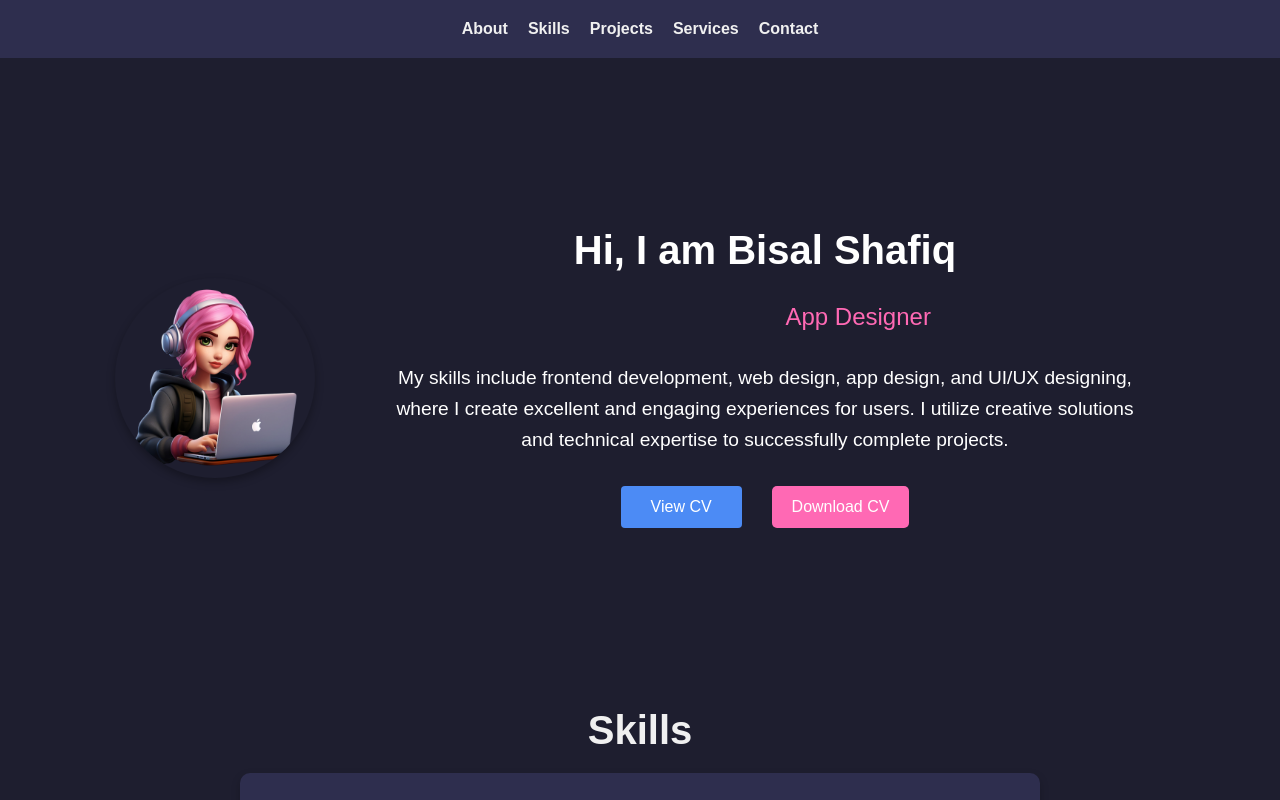
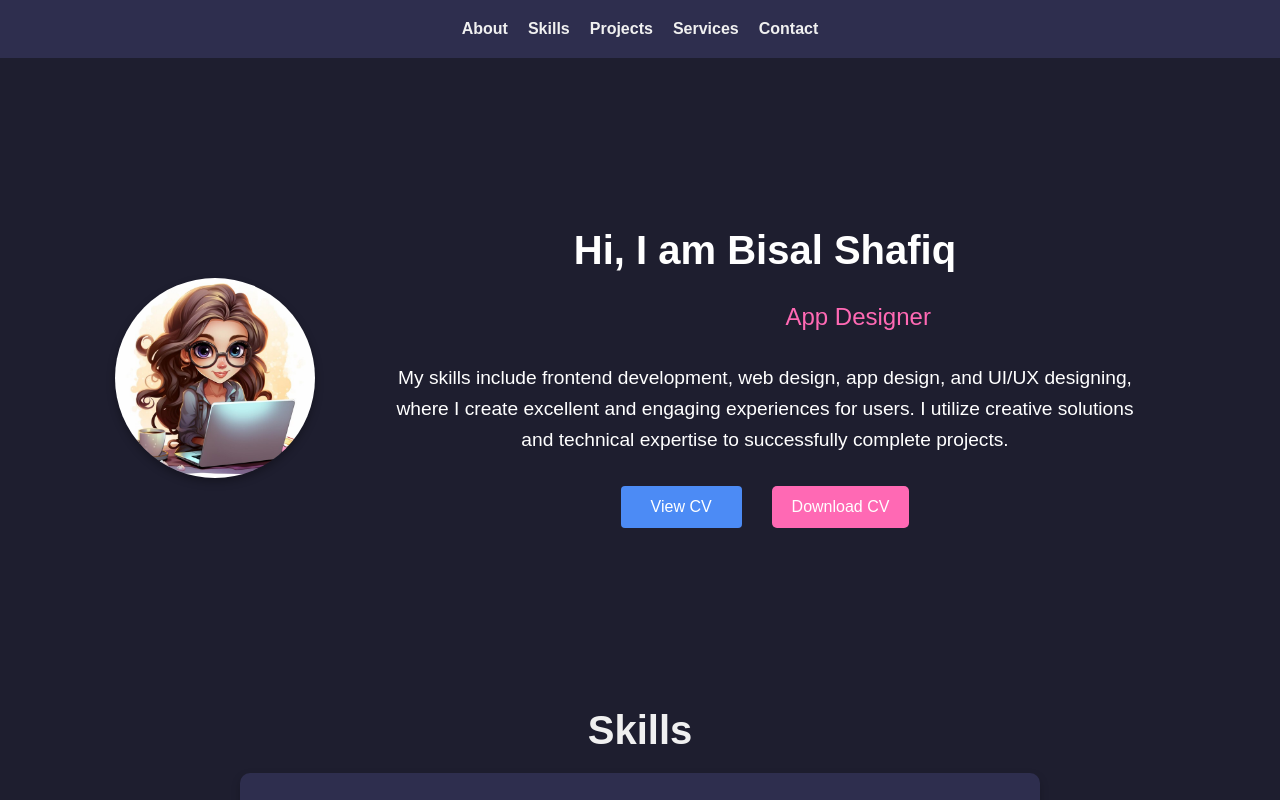
Before and after one commit to Bisal-Shafiq/my-portfolio, a Next.js app: page / in a window 1280 px wide. Shown: the top 800 px of the page. Built offline with nearby package versions, Linux system fonts and the light colour scheme.

Commit message:
Update About.tsx

```diff
--- a/app/compoent/About.tsx
+++ b/app/compoent/About.tsx
@@ -15,7 +15,7 @@ export default function About() {
       <div className="aboutContent">
         <div className="imageContainer">
           {/* Using the Next.js Image component */}
-          <img src="/pic.png" alt="Bisal Shafiq" className="aboutImage" />
+          <img src="/img.jpg" alt="Bisal Shafiq" className="aboutImage" />
         </div>
         <div className="textContainer">
           <h1>Hi, I am Bisal Shafiq</h1>
```
